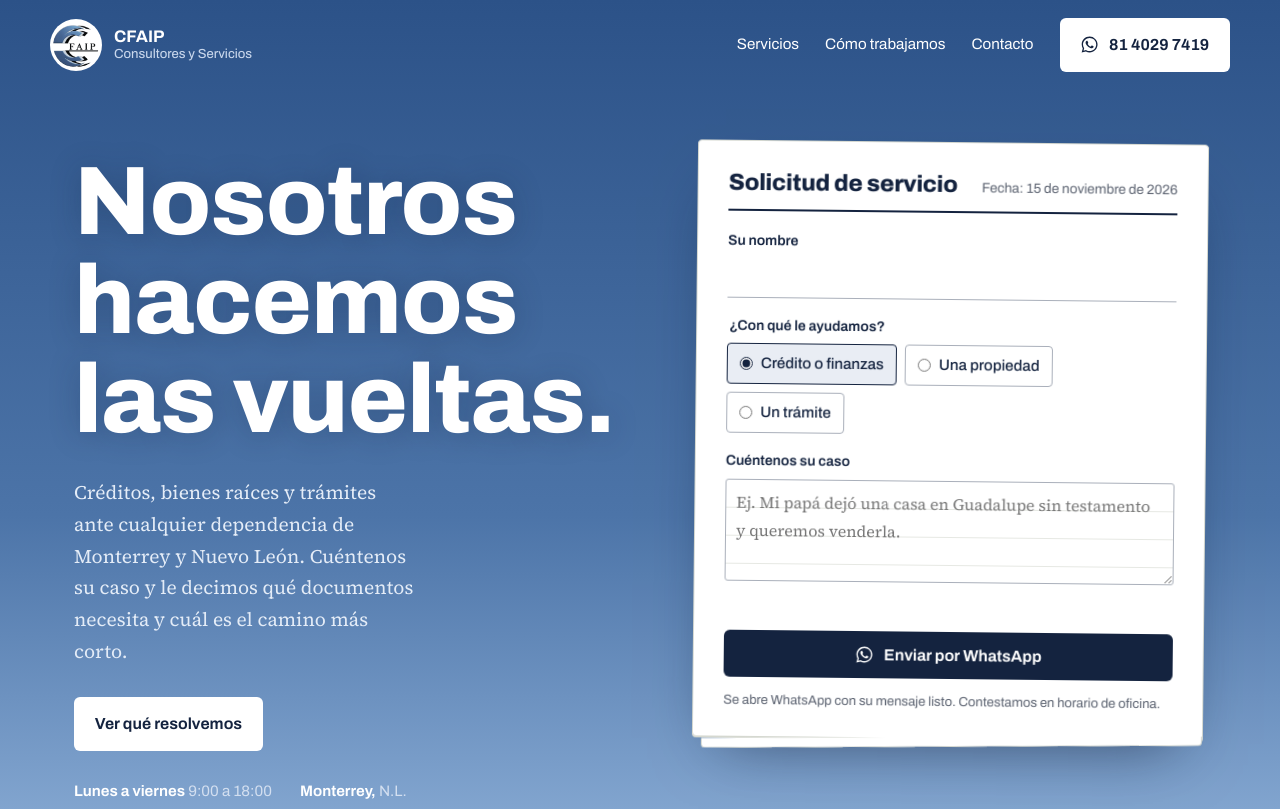
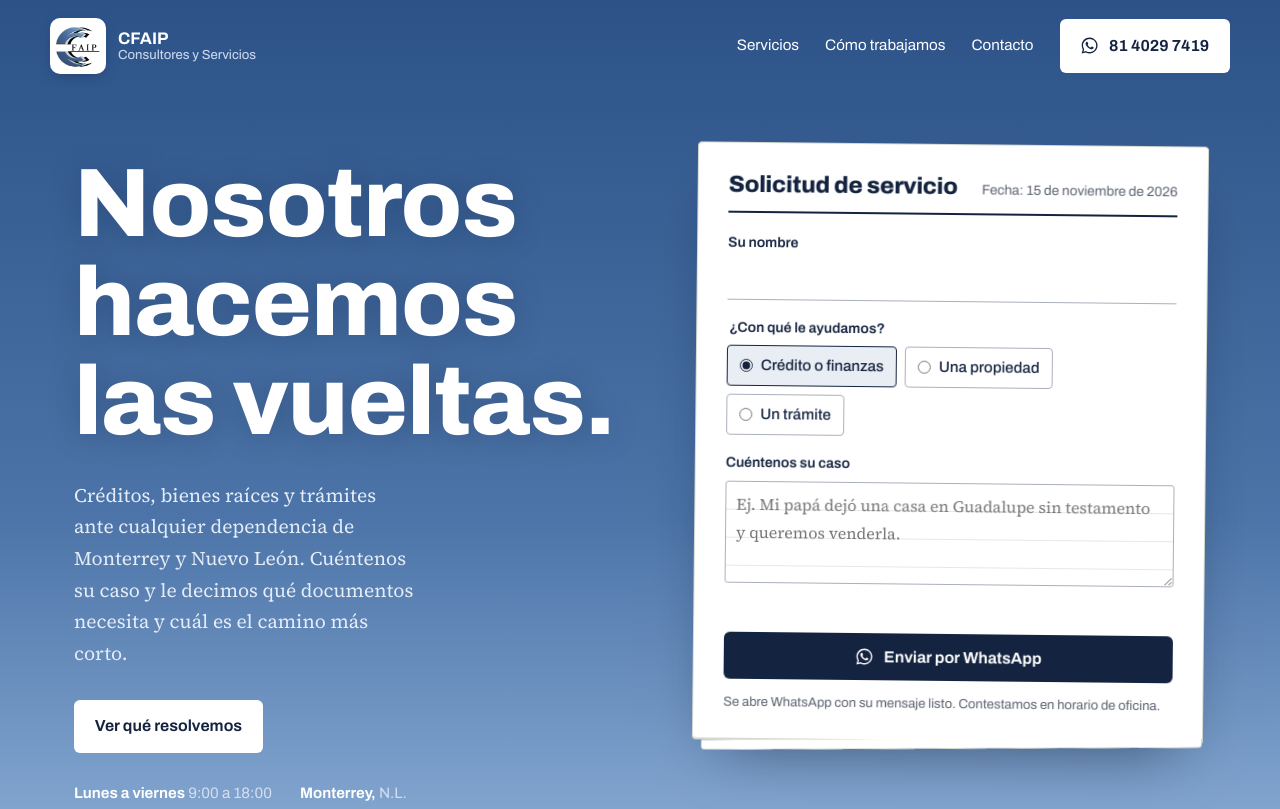
Before and after one commit to draguz-web/cfaip-web, a plain HTML site: page index.html in a window 1280 px wide. Shown: the top 809 px of the page. Drawn offline with Linux system fonts and the light colour scheme.

Commit message:
Logo en recuadro blanco para que no se corte en celular
Co-Authored-By: Claude Opus 5.5 <noreply@anthropic.com>

```diff
--- a/index.html
+++ b/index.html
@@ -46,7 +46,7 @@ p{margin:0 0 1em;max-width:62ch}
 /* Encabezado */
 .barra{display:flex;align-items:center;justify-content:space-between;gap:16px;padding:18px 0}
 .marca{display:flex;align-items:center;gap:12px;text-decoration:none;color:var(--tinta)}
-.marca img{width:52px;height:52px}
+.marca img{width:56px;height:56px;object-fit:contain}
 .marca span{font-family:var(--sans);font-weight:700;font-size:1.05rem;line-height:1.1}
 .marca small{display:block;font-weight:450;color:var(--gris);font-size:.82rem}
 .barra nav{display:flex;align-items:center;gap:26px;font-family:var(--sans);font-size:.95rem}
@@ -58,7 +58,7 @@ p{margin:0 0 1em;max-width:62ch}
   background:linear-gradient(180deg,#2C5288 0%,#4C74A8 48%,#8EB0D8 82%,#B9CDE6 100%)}
 .cielo .marca{color:#fff}
 .cielo .marca small{color:#C9D7EC}
-.cielo .marca img{background:#fff;border-radius:50%;padding:3px}
+.cielo .marca img{background:#fff;border-radius:10px;padding:6px;box-shadow:0 4px 14px -6px rgba(10,22,45,.5)}
 .cielo .barra nav a:not(.boton){color:#fff}
 .cielo .barra nav a:not(.boton):hover{color:#DCE7F6}
 .boton.claro{background:#fff;color:var(--tinta)}
```
